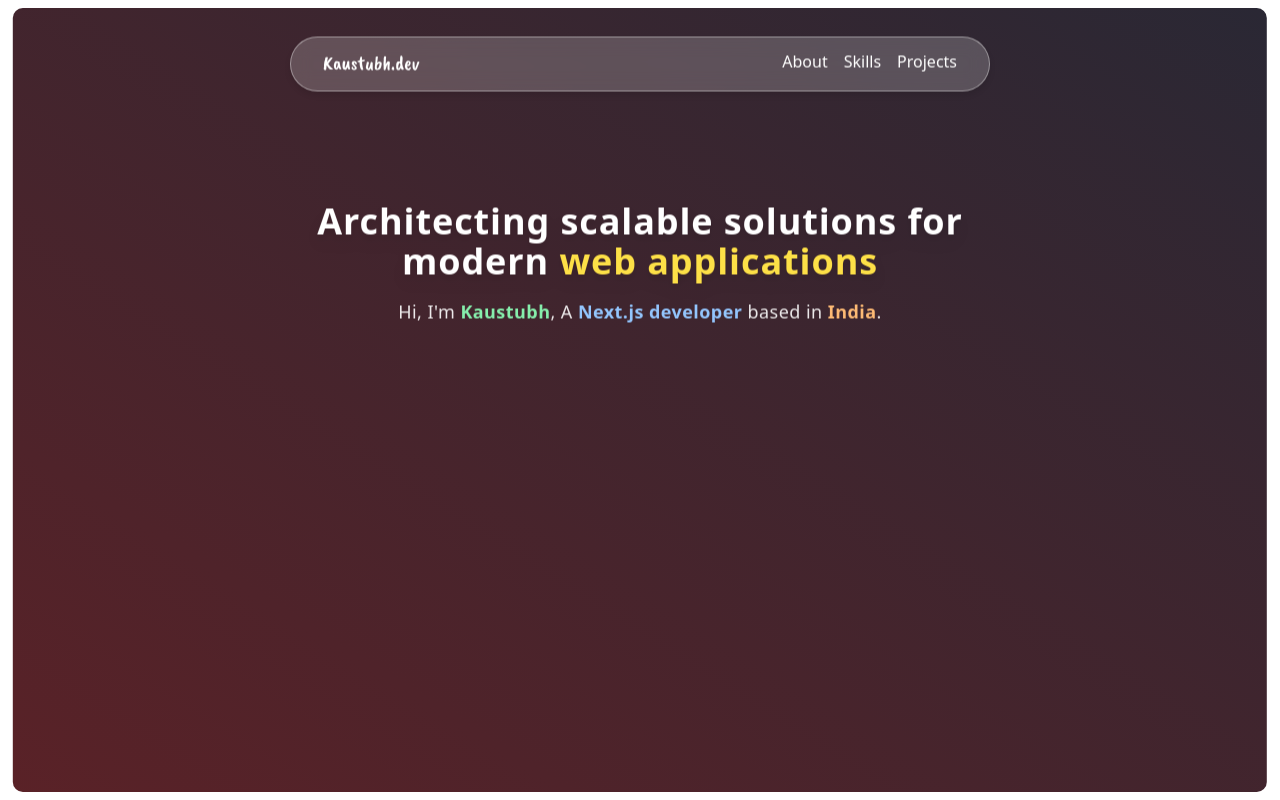
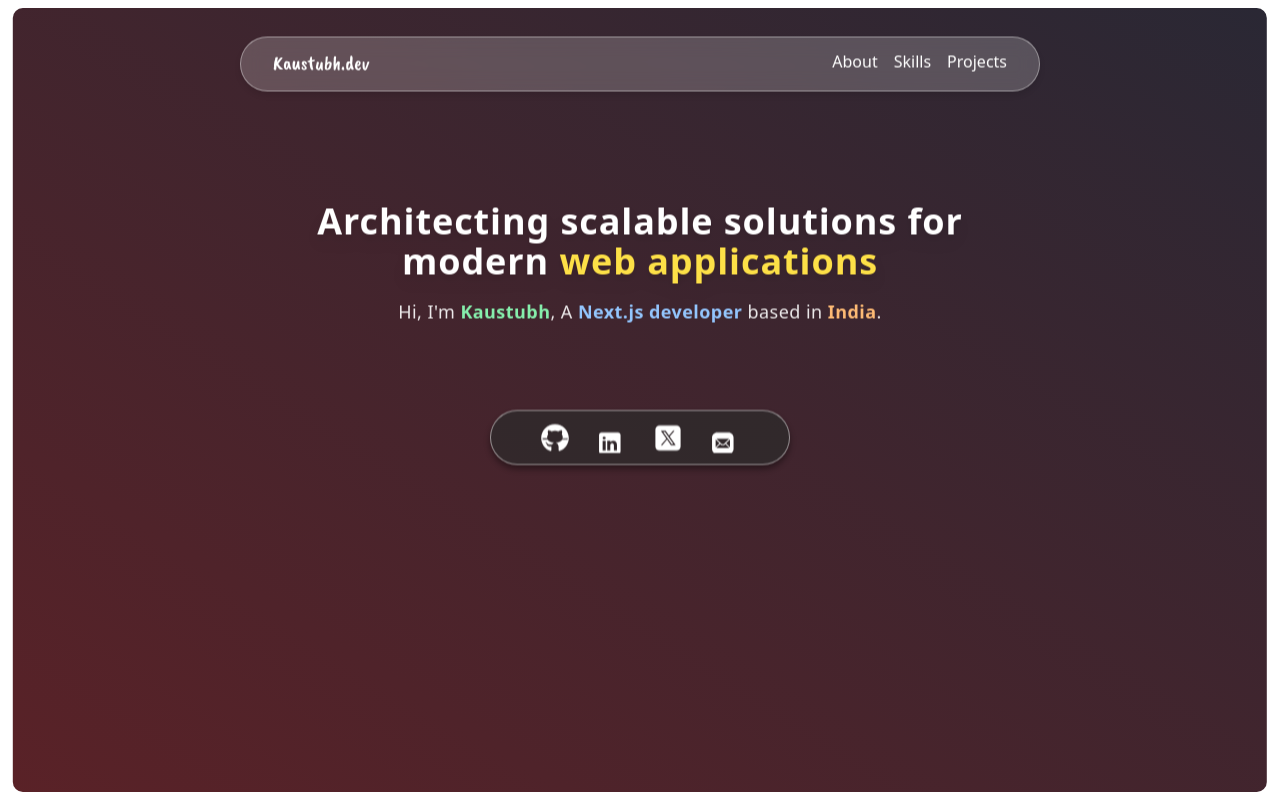
Before and after one commit to Kaustubhhub/portfolio_v2, a Next.js app: page / in a window 1280 px wide. Built offline with nearby package versions, Linux system fonts and the light colour scheme.

Commit message:
added dock

```diff
--- a/components/backgroundGradientAnimation.tsx
+++ b/components/backgroundGradientAnimation.tsx
@@ -1,15 +1,19 @@
+import Dock from "./dock";
 import HeroSection from "./heroSection";
 import Navbar from "./navbar";
 
 const BackgroundGradientFunction: React.FC = () => {
     return (
         <div>
-<div className="animate-gradient-shift bg-gradient-to-tr from-red-900 via-gray-800 to-cyan-800 bg-[length:400%_400%] h-[98vh] w-[98vw] absolute top-[50%] left-[50%] transform -translate-x-[50%] -translate-y-[50%] rounded-[10px]"></div>
+            <div className="animate-gradient-shift bg-gradient-to-tr from-red-900 via-gray-800 to-cyan-800 bg-[length:400%_400%] h-[98vh] w-[98vw] absolute top-[50%] left-[50%] transform -translate-x-[50%] -translate-y-[50%] rounded-[10px]"></div>
 
-            <div className="absolute top-[8%] left-1/2 transform -translate-x-1/2 -translate-y-1/2 h-[55px] w-[700px] rounded-[100px] bg-white/20 border border-white/40 shadow-[0_4px_6px_rgba(0,0,0,0.1)] backdrop-blur-[10px]">
+            <div className="absolute top-[8%] left-1/2 transform -translate-x-1/2 -translate-y-1/2 h-[55px] w-[800px] rounded-[100px] bg-white/20 border border-white/40 shadow-[0_4px_6px_rgba(0,0,0,0.1)] backdrop-blur-[10px]">
                 <Navbar />
-                <div className="pt-20">
+                <div className="pt-20 flex justify-center items-center">
                     <HeroSection />
+                </div>
+                <div>
+                    <Dock />
                 </div>
             </div>
         </div>
--- /dev/null
+++ b/components/dock.tsx
@@ -0,0 +1,38 @@
+const Dock = () => {
+    return (
+        <div className="flex justify-center items-center absolute top-[400px] left-1/2 transform -translate-x-1/2 -translate-y-1/2 h-[55px] w-[300px] rounded-[100px] bg-[#2C2C2C]/70 border border-[#FFFFFF]/50 shadow-[0_4px_6px_rgba(0,0,0,0.4)] backdrop-blur-[12px]">
+            <div className="w-[200px] flex justify-between items-center">
+                <div className="flex justify-center items-center">
+                    <svg xmlns="http://www.w3.org/2000/svg" width="30" height="30" viewBox="0 0 50 50" style={{ fill: "#FFFFFF" }}>
+                        <path d="M17.791,46.836C18.502,46.53,19,45.823,19,45v-5.4c0-0.197,0.016-0.402,0.041-0.61C19.027,38.994,19.014,38.997,19,39 c0,0-3,0-3.6,0c-1.5,0-2.8-0.6-3.4-1.8c-0.7-1.3-1-3.5-2.8-4.7C8.9,32.3,9.1,32,9.7,32c0.6,0.1,1.9,0.9,2.7,2c0.9,1.1,1.8,2,3.4,2 c2.487,0,3.82-0.125,4.622-0.555C21.356,34.056,22.649,33,24,33v-0.025c-5.668-0.182-9.289-2.066-10.975-4.975 c-3.665,0.042-6.856,0.405-8.677,0.707c-0.058-0.327-0.108-0.656-0.151-0.987c1.797-0.296,4.843-0.647,8.345-0.714 c-0.112-0.276-0.209-0.559-0.291-0.849c-3.511-0.178-6.541-0.039-8.187,0.097c-0.02-0.332-0.047-0.663-0.051-0.999 c1.649-0.135,4.597-0.27,8.018-0.111c-0.079-0.5-0.13-1.011-0.13-1.543c0-1.7,0.6-3.5,1.7-5c-0.5-1.7-1.2-5.3,0.2-6.6 c2.7,0,4.6,1.3,5.5,2.1C21,13.4,22.9,13,25,13s4,0.4,5.6,1.1c0.9-0.8,2.8-2.1,5.5-2.1c1.5,1.4,0.7,5,0.2,6.6c1.1,1.5,1.7,3.2,1.6,5 c0,0.484-0.045,0.951-0.11,1.409c3.499-0.172,6.527-0.034,8.204,0.102c-0.002,0.337-0.033,0.666-0.051,0.999 c-1.671-0.138-4.775-0.28-8.359-0.089c-0.089,0.336-0.197,0.663-0.325,0.98c3.546,0.046,6.665,0.389,8.548,0.689 c-0.043,0.332-0.093,0.661-0.151,0.987c-1.912-0.306-5.171-0.664-8.879-0.682C35.112,30.873,31.557,32.75,26,32.969V33 c2.6,0,5,3.9,5,6.6V45c0,0.823,0.498,1.53,1.209,1.836C41.37,43.804,48,35.164,48,25C48,12.318,37.683,2,25,2S2,12.318,2,25 C2,35.164,8.63,43.804,17.791,46.836z"></path>
+                    </svg>
+                </div>
+                <div className="flex justify-center items-center">
+                    <svg xmlns="http://www.w3.org/2000/svg" x="0px" y="0px" width="30" height="30" viewBox="0,0,300,150" style={{ fill: "#FFFFFF" }}>
+                        <g fill="#ffffff" fillRule="nonzero" stroke="none" strokeWidth="1" strokeLinecap="butt" strokeLinejoin="miter" strokeMiterlimit="10" strokeDasharray="" strokeDashoffset="0" fontFamily="none" fontWeight="none" fontSize="none" textAnchor="none" style={{ mixBlendMode: "normal" }}>
+                            <g transform="scale(5.12,5.12)">
+                                <path d="M41,4h-32c-2.76,0 -5,2.24 -5,5v32c0,2.76 2.24,5 5,5h32c2.76,0 5,-2.24 5,-5v-32c0,-2.76 -2.24,-5 -5,-5zM17,20v19h-6v-19zM11,14.47c0,-1.4 1.2,-2.47 3,-2.47c1.8,0 2.93,1.07 3,2.47c0,1.4 -1.12,2.53 -3,2.53c-1.8,0 -3,-1.13 -3,-2.53zM39,39h-6c0,0 0,-9.26 0,-10c0,-2 -1,-4 -3.5,-4.04h-0.08c-2.42,0 -3.42,2.06 -3.42,4.04c0,0.91 0,10 0,10h-6v-19h6v2.56c0,0 1.93,-2.56 5.81,-2.56c3.97,0 7.19,2.73 7.19,8.26z"></path>
+                            </g>
+                        </g>
+                    </svg>
+                </div>
+                <div className="flex justify-center items-center">
+                    <svg xmlns="http://www.w3.org/2000/svg" x="0px" y="0px" width="30" height="30" viewBox="0 0 50 50" style={{ fill: "#FFFFFF" }}>
+                        <path d="M 11 4 C 7.134 4 4 7.134 4 11 L 4 39 C 4 42.866 7.134 46 11 46 L 39 46 C 42.866 46 46 42.866 46 39 L 46 11 C 46 7.134 42.866 4 39 4 L 11 4 z M 13.085938 13 L 21.023438 13 L 26.660156 21.009766 L 33.5 13 L 36 13 L 27.789062 22.613281 L 37.914062 37 L 29.978516 37 L 23.4375 27.707031 L 15.5 37 L 13 37 L 22.308594 26.103516 L 13.085938 13 z M 16.914062 15 L 31.021484 35 L 34.085938 35 L 19.978516 15 L 16.914062 15 z"></path>
+                    </svg>
+                </div>
+                <div className="flex justify-center items-center">
+                    <svg xmlns="http://www.w3.org/2000/svg" x="0px" y="0px" width="30" height="30" viewBox="0,0,300,150" style={{ fill: "#FFFFFF" }}>
+                        <g fill="#ffffff" fillRule="nonzero" stroke="none" strokeWidth="1" strokeLinecap="butt" strokeLinejoin="miter" strokeMiterlimit="10" strokeDasharray="" strokeDashoffset="0" fontFamily="none" fontWeight="none" fontSize="none" textAnchor="none" style={{ mixBlendMode: "normal" }}>
+                            <g transform="scale(5.12,5.12)">
+                                <path d="M14,4c-5.51133,0 -10,4.48867 -10,10v22c0,5.51133 4.48867,10 10,10h22c5.51133,0 10,-4.48867 10,-10v-22c0,-5.51133 -4.48867,-10 -10,-10zM13,16h24c0.18,0 0.34977,0.02031 0.50977,0.07031l-9.83008,9.82031c-1.48,1.48 -3.88914,1.48 -5.36914,0l-9.82031,-9.82031c0.16,-0.05 0.32977,-0.07031 0.50977,-0.07031zM11.07031,17.49023l7.51953,7.50977l-7.51953,7.50977c-0.05,-0.16 -0.07031,-0.32977 -0.07031,-0.50977v-14c0,-0.18 0.02031,-0.34977 0.07031,-0.50977zM38.92969,17.49023c0.05,0.16 0.07031,0.32977 0.07031,0.50977v14c0,0.18 -0.02031,0.34977 -0.07031,0.50977l-7.5293,-7.50977zM20,26.41016l0.89063,0.90039c1.13,1.13 2.61961,1.68945 4.09961,1.68945c1.49,0 2.96961,-0.55945 4.09961,-1.68945l0.90039,-0.90039l7.51953,7.51953c-0.16,0.05 -0.32977,0.07031 -0.50977,0.07031h-24c-0.18,0 -0.34977,-0.02031 -0.50977,-0.07031z"></path>
+                            </g>
+                        </g>
+                    </svg>
+                </div>
+            </div>
+        </div>
+    );
+};
+
+export default Dock;
--- a/components/heroSection.tsx
+++ b/components/heroSection.tsx
@@ -1,6 +1,6 @@
 const HeroSection = () => {
     return (
-        <div className="text-center flex flex-col items-center gap-4 mt-8">
+        <div className="text-center flex flex-col items-center gap-4 mt-8 w-[700px]">
             <h1 className="text-4xl font-extrabold text-white drop-shadow-lg tracking-wide">
                 Architecting scalable solutions for modern{" "}
                 <span className="text-yellow-300">web applications</span>
```
